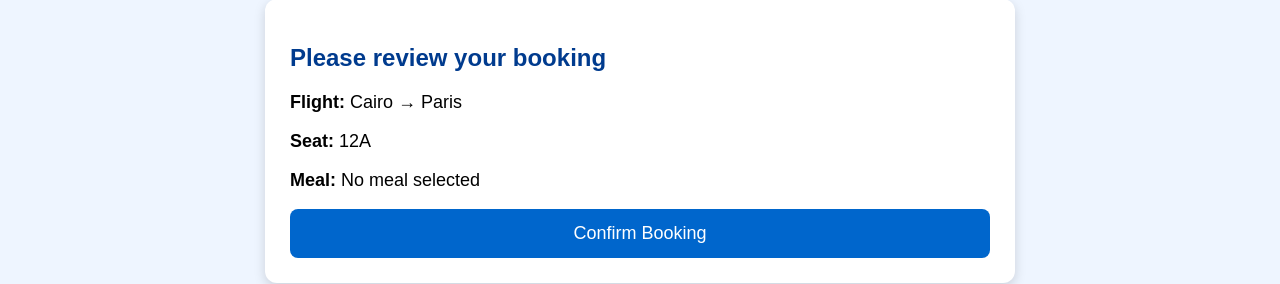
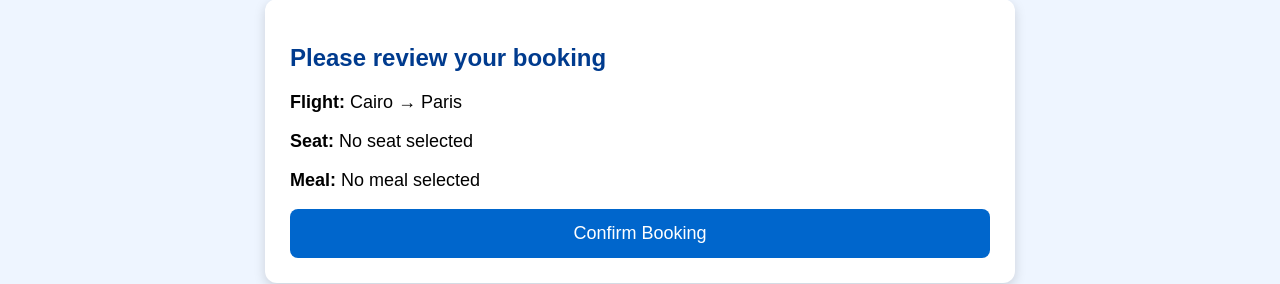
Before and after one commit to moodymubarak2015-creator/Royal-Air, a plain HTML site: page review.html in a window 1280 px wide. Shown: the part 151-435 px from the top of the page. Drawn offline with Linux system fonts and the light colour scheme.

Commit message:
Update review.html

```diff
--- a/review.html
+++ b/review.html
@@ -60,13 +60,19 @@ button{
 <h2>Please review your booking</h2>
 
 <p><strong>Flight:</strong> Cairo → Paris</p>
-<p><strong>Seat:</strong> 12A</p>
+<p><strong>Seat:</strong> <span id="seat"></span></p>
 <p><strong>Meal:</strong> <span id="meal"></span></p>
 
 <script>
 document.getElementById("meal").textContent =
 localStorage.getItem("meal") || "No meal selected";
+
+document.getElementById("seat").textContent =
+localStorage.getItem("seat") || "No seat selected";
 </script>
+
+
+
 
 <button onclick="window.location.href='confirmation.html'">
 Confirm Booking
```
